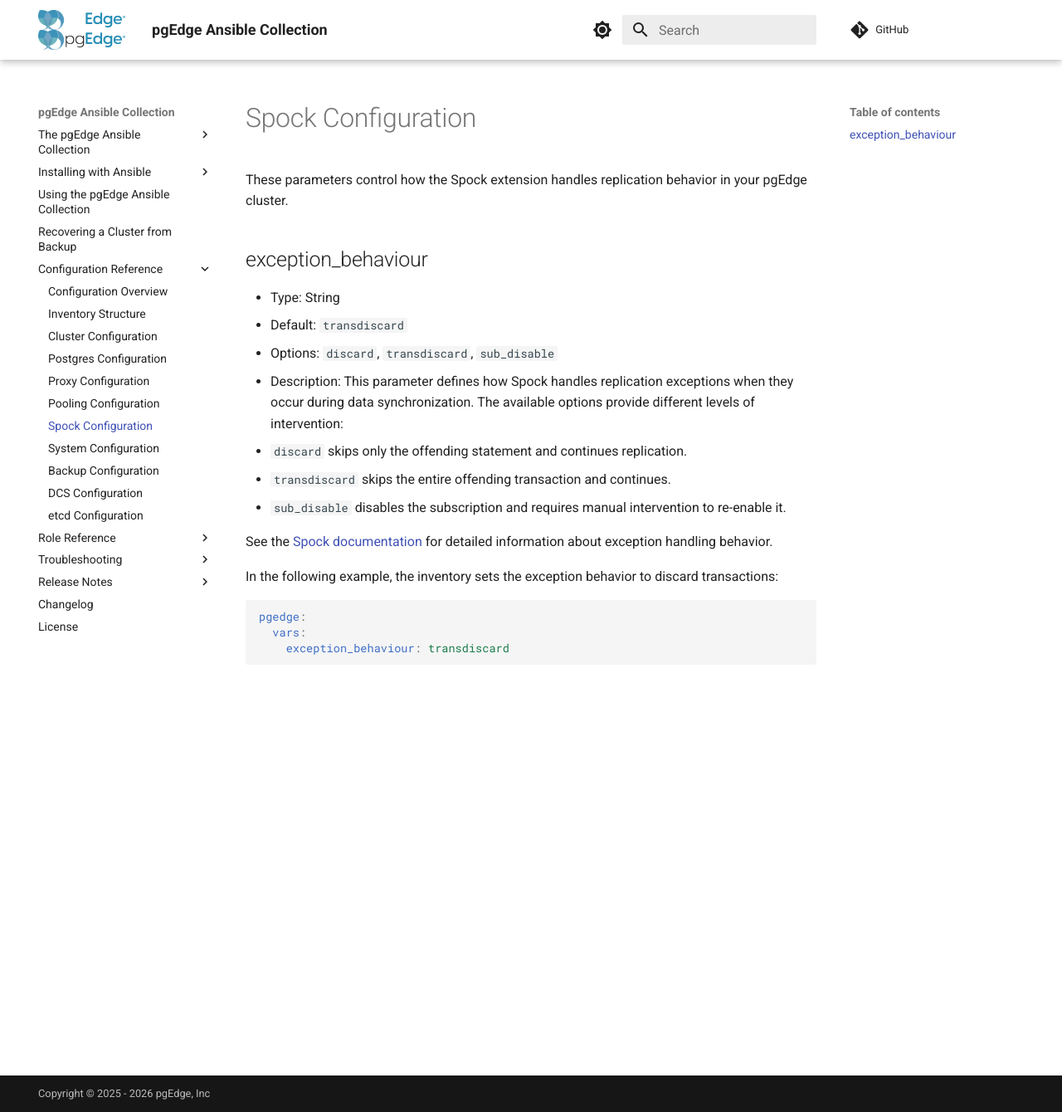
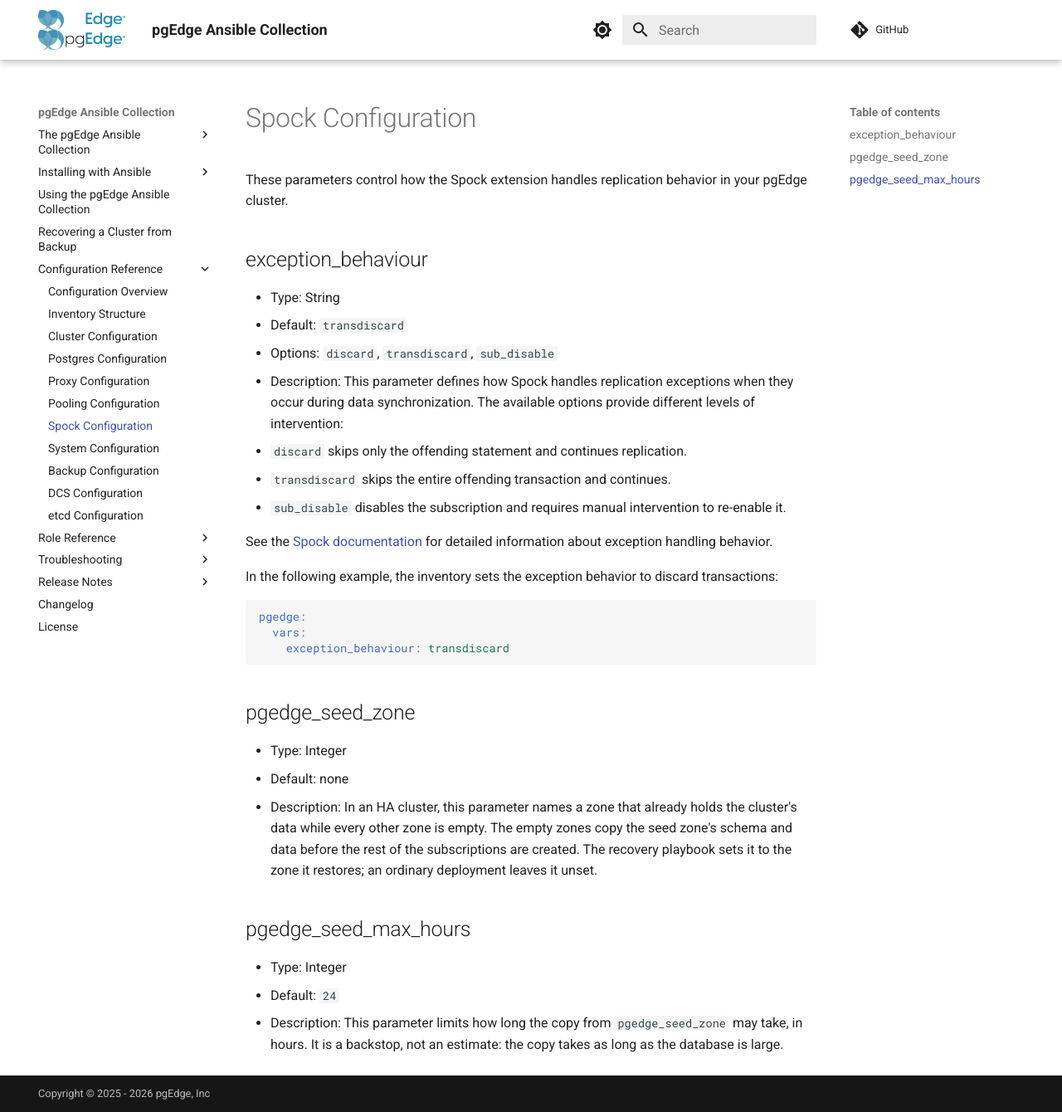
Before and after one commit to pgEdge/pgedge-ansible, an MkDocs documentation site: the page built from docs/configuration/spock.md, in a window 1280 px wide and 1340 px high. Shown: the whole window at 83% size. Built offline with MkDocs 1.6.1 and Material for MkDocs 9.7.7, drawn with Linux system fonts in a browser that asks for light colours; comment, search, counter and statistics services are not loaded.

Commit message:
Let setup_pgedge seed empty zones from one that holds data
pgedge_seed_zone names a zone that already holds the cluster's data
while the others are empty. In an HA cluster, every other zone then
subscribes to it with synchronize_structure and synchronize_data and
waits for the copy before the rest of the mesh is created, which finds
that subscription and skips it. Unset, nothing changes.

This is recover_cluster's rehydrate step made a general option of the
role that owns subscriptions, so the recovery no longer has to reach
into setup_pgedge to refill the zones it rebuilds.

Co-Authored-By: Claude Opus 5.5 (1M context) <noreply@anthropic.com>

````diff
--- a/docs/configuration/spock.md
+++ b/docs/configuration/spock.md
@@ -29,3 +29,21 @@ pgedge:
   vars:
     exception_behaviour: transdiscard
 ```
+
+## pgedge_seed_zone
+
+- Type: Integer
+- Default: none
+- Description: In an HA cluster, this parameter names a zone that already
+  holds the cluster's data while every other zone is empty. The empty zones
+  copy the seed zone's schema and data before the rest of the subscriptions
+  are created. The recovery playbook sets it to the zone it restores; an
+  ordinary deployment leaves it unset.
+
+## pgedge_seed_max_hours
+
+- Type: Integer
+- Default: `24`
+- Description: This parameter limits how long the copy from
+  `pgedge_seed_zone` may take, in hours. It is a backstop, not an estimate:
+  the copy takes as long as the database is large.
````
Also changed, not shown: docs/roles/setup_pgedge.md (+15 -0 lines), 4 other files.
